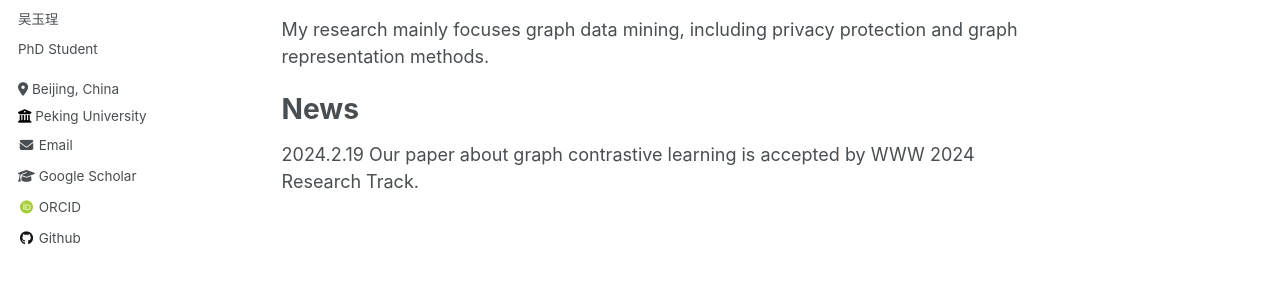
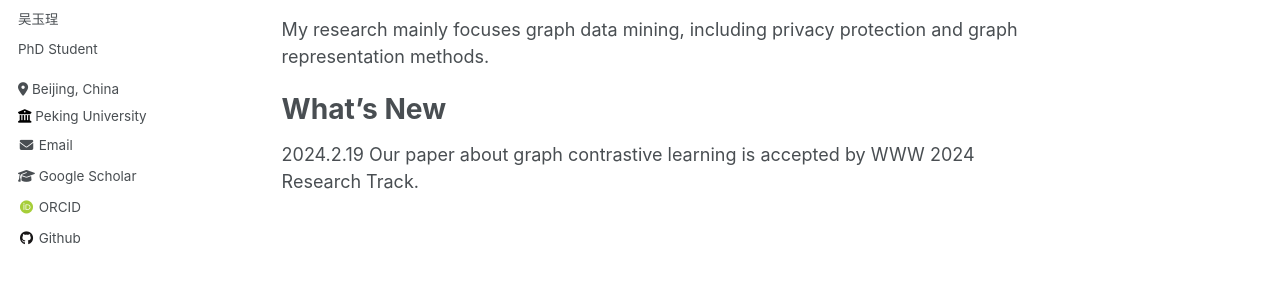
Before and after one commit to wuyucheng2002/wuyucheng2002.github.io, a Jekyll site: the page built from _pages/about.md, in a window 1280 px wide. Shown: the part 326-614 px from the top of the page. Built offline with Jekyll 4.4.1, drawn with Linux system fonts in a browser that asks for light colours; some web fonts are replaced.

Commit message:
Update about.md

```diff
--- a/_pages/about.md
+++ b/_pages/about.md
@@ -14,6 +14,6 @@ Before that, I received my B.E. degree from the School of Information Management
 My research mainly focuses graph data mining, including privacy protection and graph representation methods.
 
 
-News
+What's New
 ======
 2024.2.19 Our paper about graph contrastive learning is accepted by WWW 2024 Research Track.
```
